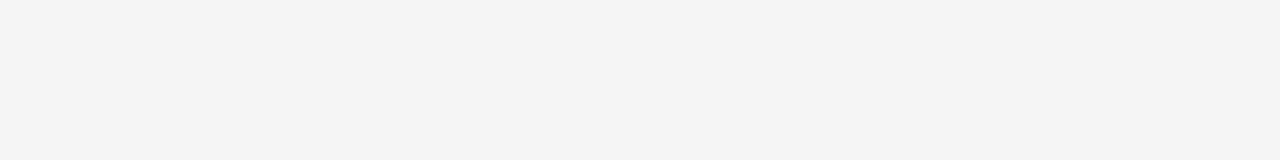
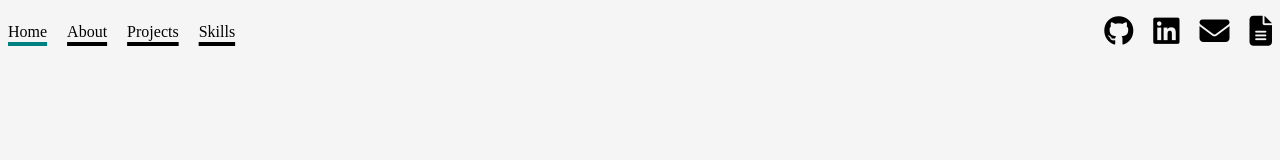
Before and after one commit to anthonypang/Portfolio, a plain HTML site: page index.html in a window 1280 px wide. Drawn offline with Linux system fonts and the light colour scheme.

Commit message:
added navbar, added icon accessibility

```diff
--- a/index.html
+++ b/index.html
@@ -5,8 +5,25 @@
     <meta http-equiv="X-UA-Compatible" content="IE=edge">
     <meta name="viewport" content="width=device-width, initial-scale=1.0">
     <link rel="stylesheet" href="./style.css">
+    <script src="https://kit.fontawesome.com/beff56db6b.js" crossorigin="anonymous"></script>
     <title>Document</title>
 </head>
+<header>
+    <nav id='nav'>
+        <div class='navigation'>
+            <a  href='#home' class='active'>Home</a>
+            <a  href='#about' >About</a>
+            <a  href='#projects' >Projects</a>
+            <a  href='#skills' >Skills</a>
+        </div>
+        <div class='social'>
+            <a href='https://github.com/anthonypang' target='__blank'><i class="fab fa-github"></i></a>
+            <a href='https://www.linkedin.com/in/anthony-pang-23902a1ba/' target='__blank'><i class="fab fa-linkedin"></i></a>
+            <a href='mailto:anthonypang99@gmail.com'><i class="fas fa-envelope"></i></a>
+            <a href='https://drive.google.com/file/d/1009dNV741jg00G9s6b9dh46Kri5nnEAx/view?usp=sharing' target='__blank'><i class="fas fa-file-alt"></i></a>
+        </div>
+    </nav>
+    </header>
 <body>
 
 </body>
```
